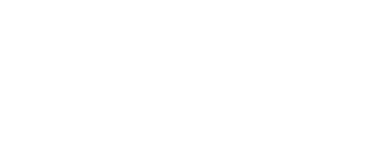
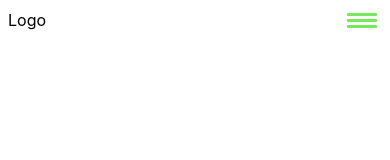
Before and after one commit to Subhra264/the-water-project, a React (Create React App) app in the folder client/: page /discussion in a window 390 px wide. Shown: the top 160 px of the page. Built offline with nearby package versions, Linux system fonts and the light colour scheme.

Commit message:
Create a responsive navbar

```diff
--- a/client/src/App.jsx
+++ b/client/src/App.jsx
@@ -1,10 +1,12 @@
 import './App.scss';
 import './utils/font-awesome';
 import SubNavBar from './components/SubNavBar/SubNavBar';
+import NavBar from './components/NavBar/NavBar';
 
 function App() {
   return (
     <div className='App'>
+      <NavBar />
       <SubNavBar />
     </div>
   );
--- /dev/null
+++ b/client/src/components/NavBar/Burger/Burger.jsx
@@ -0,0 +1,29 @@
+import { useState } from 'react';
+import './Burger.scss';
+
+export default function Burger({children, showBurger}) {
+    const [showNavLinks, setShowNavLinks] = useState(false);
+
+    const toggleShowNavLinks = () => {
+        setShowNavLinks(!showNavLinks);
+    }
+
+    return (
+        <>
+            <div className={`burger ${showBurger? '': 'display-none'}`} onClick={toggleShowNavLinks}>
+                <div className='burger-bar'></div>
+                <div className='burger-bar'></div>
+                <div className='burger-bar'></div>
+            </div>
+            <div className={`${(showBurger && showNavLinks)? 'display-nav-links' : showBurger? 'display-none' : 'nav-links'}`}>
+                {
+                    children.map((link, index) => (
+                        <div className='nav-link' key={index}>
+                            {link}
+                        </div>
+                    ))
+                }
+            </div>
+        </>
+    );
+}
--- /dev/null
+++ b/client/src/components/NavBar/Burger/Burger.scss
@@ -0,0 +1,33 @@
+.burger {
+    flex-grow: 1;
+    cursor: pointer;
+
+    .burger-bar {
+        width: 30px;
+        height: 3px;
+        border-radius: 1px;
+        background-color: #77e75b;
+        margin: 0.2em;
+    }
+
+}
+
+.display-none {
+    display: none;
+}
+
+.nav-link {
+    flex-grow: 1;
+    margin: 0.2em;
+    padding: 0.4em 0.6em;
+}
+
+.nav-links {
+    display: flex;
+}
+
+.display-nav-links {
+    position: absolute;
+    top: 2.5em;
+    right: 0;
+}
--- /dev/null
+++ b/client/src/components/NavBar/NavBar.jsx
@@ -0,0 +1,47 @@
+import { useEffect, useState } from 'react';
+import { Link } from 'react-router-dom';
+import useViewport from '../../hooks/useViewport';
+import Burger from './Burger/Burger';
+import './NavBar.scss';
+
+const navBarLinks = [
+    ['/sign-in', 'Sign In'],
+    ['/sign-up', 'Sign Up']
+];
+
+export default function NavBar(props) {
+    const { isMobile } = useViewport();
+    const [showBurger, setShowBurger] = useState(false);
+
+    useEffect(() => {
+        console.log("show burger not working...");
+        setShowBurger(isMobile);
+    }, [isMobile]);
+
+    return (
+        <div className='navbar'>
+            <div className="logo">Logo</div>
+            <div className={`nav-links-container`}>
+                {/* <div className="nav-links">
+                    {
+                        navBarLinks.map(link => (
+                            <div className='nav-link'>
+                                <Link to={link[0]} >{link[1]}</Link>
+                            </div>
+                        ))
+                    }
+                </div>
+                <div>
+
+                </div> */}
+                <Burger showBurger={showBurger}>
+                    {
+                        navBarLinks.map(link => (
+                            <Link to={link[0]} key={link[1]}>{link[1]}</Link>
+                        ))
+                    }
+                </Burger>
+            </div>
+        </div>
+    );
+}
--- /dev/null
+++ b/client/src/components/NavBar/NavBar.scss
@@ -0,0 +1,12 @@
+.navbar {
+    display: flex;
+    padding: 0.5em;
+    justify-content: space-between;
+    align-items: center;
+
+    .nav-links-container {
+        display: flex;
+        align-items: center;
+        padding: 0.1em;
+    }
+}
```
Also changed, not shown: client/src/utils/font-awesome.js (+6 -1 lines).
